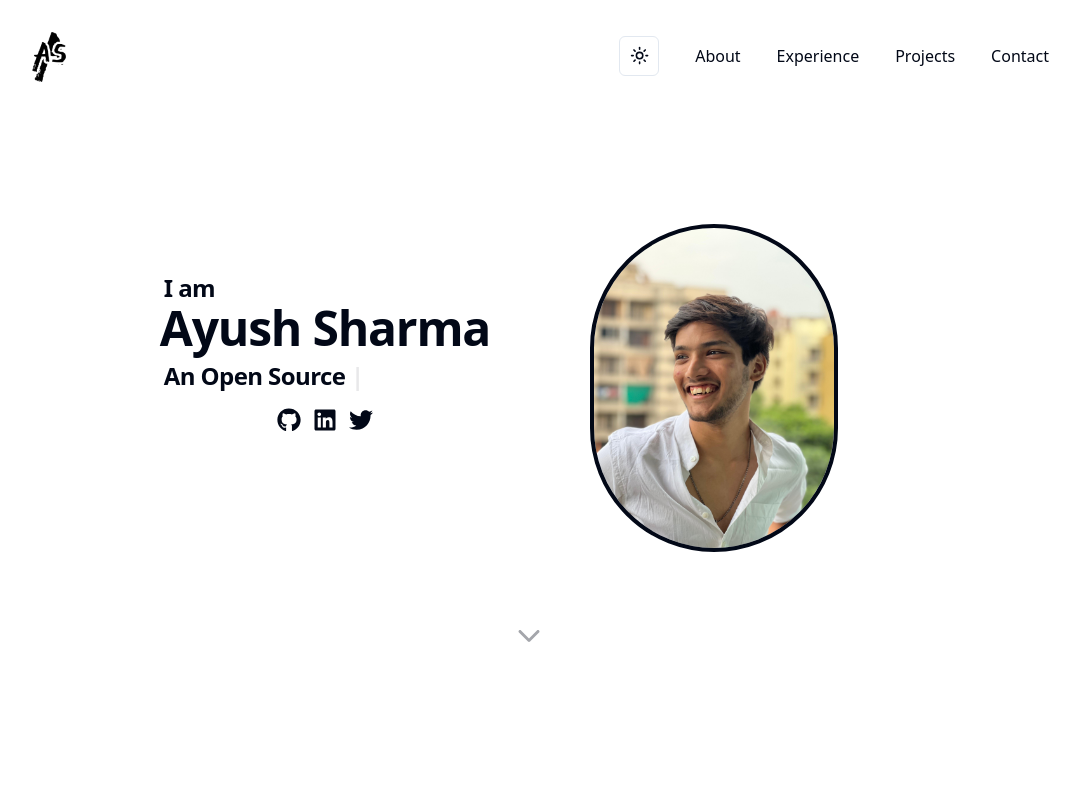
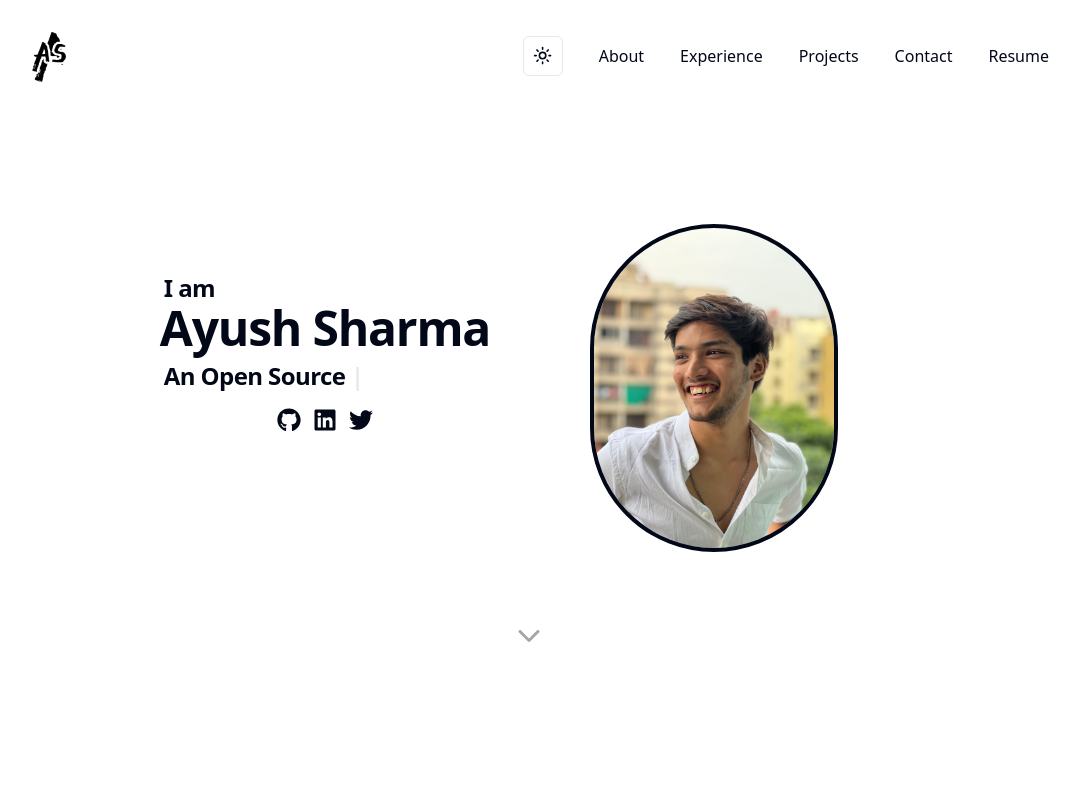
Before and after one commit to ayush3160/portfolio, a React (Vite) app: page / in a window 1280 px wide. Shown: the top 792 px of the page, without its empty margins (111-1191 px from the left). Built offline with nearby package versions, Linux system fonts and the light colour scheme.

Commit message:
feat: added resume link

```diff
--- a/src/components/Home.tsx
+++ b/src/components/Home.tsx
@@ -71,6 +71,14 @@
                     </div>
                   </DropdownMenuItem>
                 ))}
+                <DropdownMenuItem>
+                  <a
+                    href="https://drive.google.com/file/d/1EjwBGFmeEV010fhoKIUrhc-0fhuaKeRa/view?usp=sharing"
+                    target="_blank"
+                  >
+                    Resume
+                  </a>
+                </DropdownMenuItem>
               </DropdownMenuContent>
             </DropdownMenu>
           </div>
@@ -80,6 +88,14 @@
                 {section}
               </div>
             ))}
+            <div>
+              <a
+                href="https://drive.google.com/file/d/1EjwBGFmeEV010fhoKIUrhc-0fhuaKeRa/view?usp=sharing"
+                target="_blank"
+              >
+                Resume
+              </a>
+            </div>
           </div>
         </div>
       </div>
```
